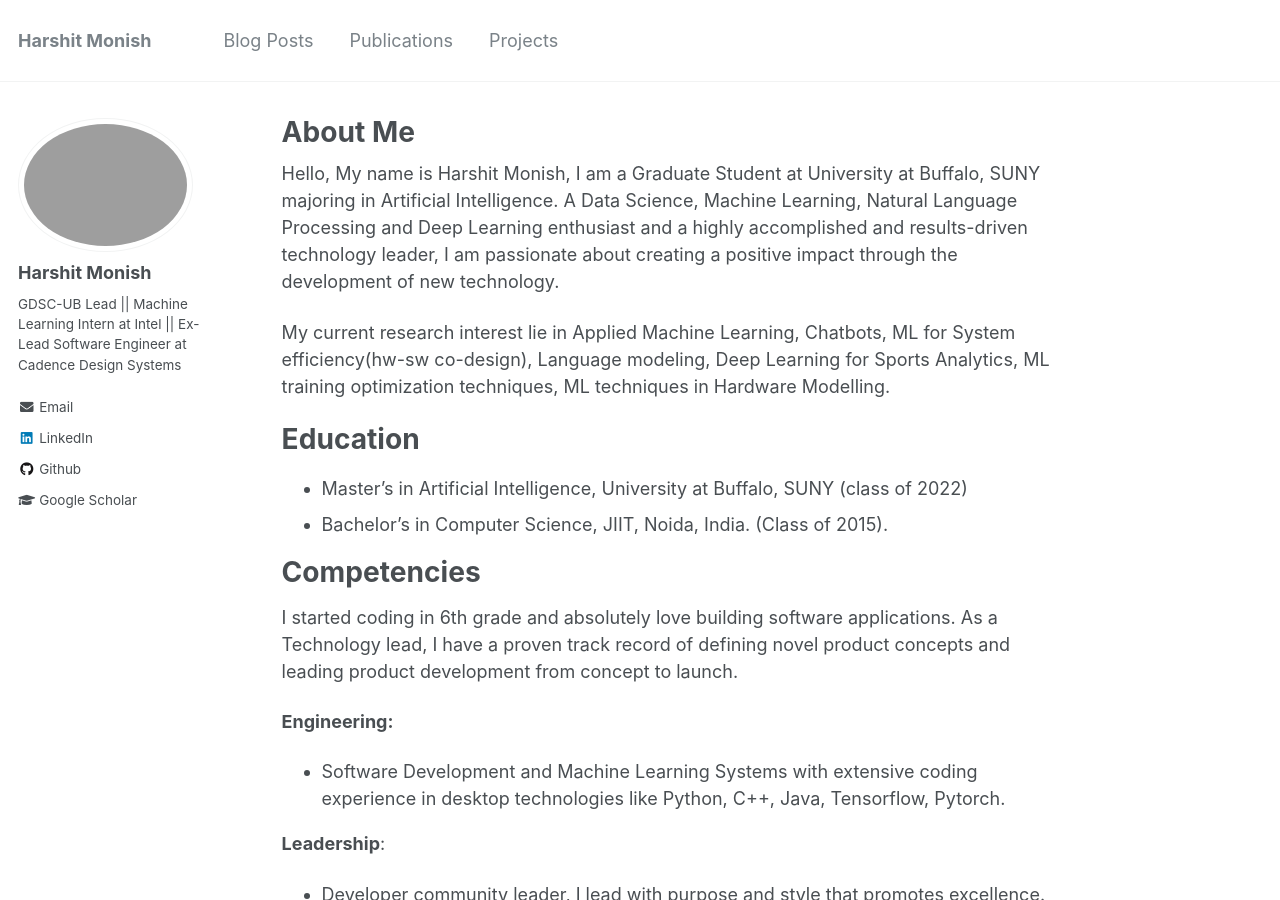
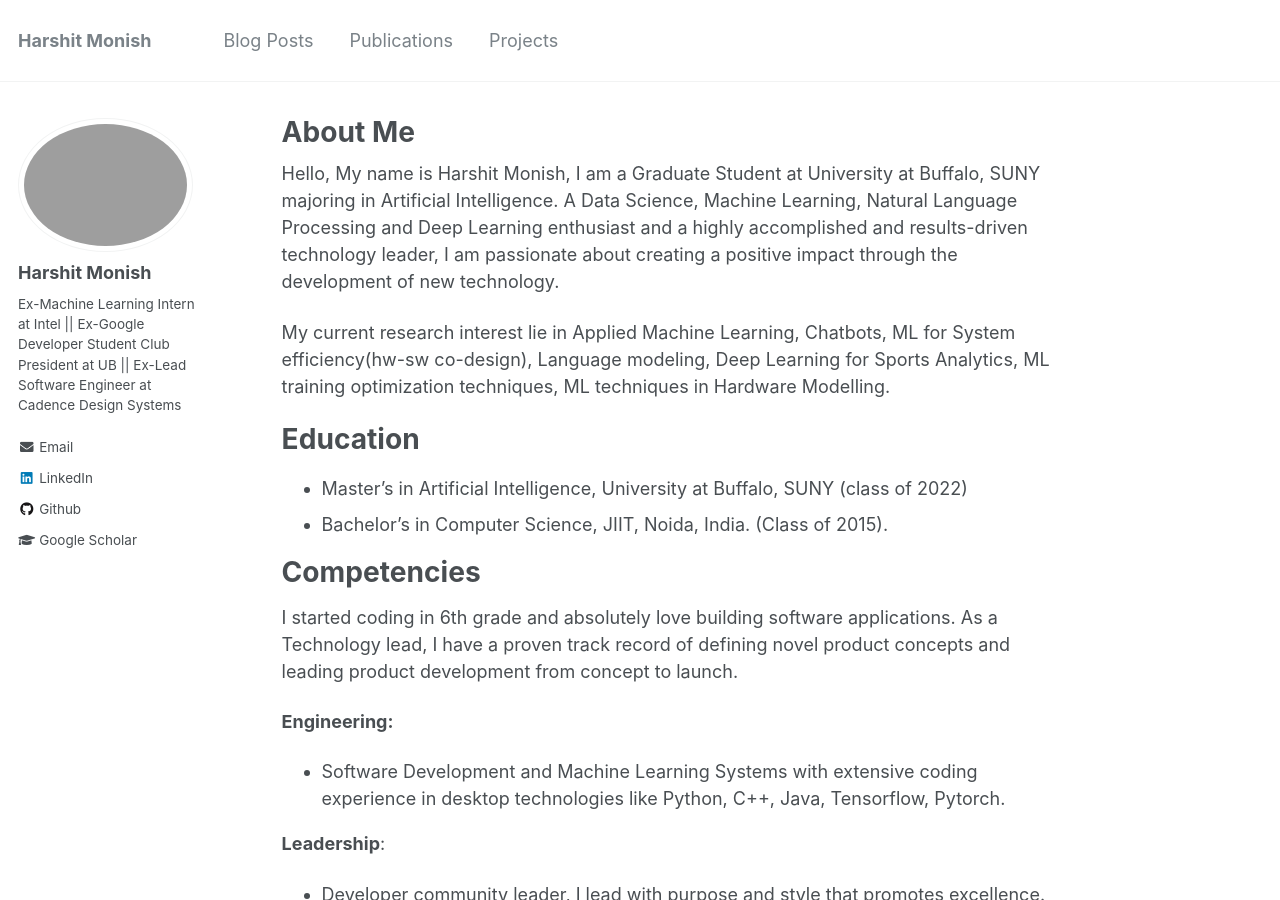
Before and after one commit to harshitmonish/harshitmonish.github.io, a Jekyll site: the page built from _pages/about.md, in a window 1280 px wide and 900 px high. Built offline with Jekyll 4.4.1, drawn with Linux system fonts in a browser that asks for light colours.

Commit message:
Updating bio

```diff
--- a/_config.yml
+++ b/_config.yml
@@ -82,7 +82,7 @@
 author:
   name             : "Harshit Monish"
   avatar           : "profile.png"
-  bio              : "GDSC-UB Lead || Machine Learning Intern at Intel || Ex-Lead Software Engineer at Cadence Design Systems"
+  bio              : "Ex-Machine Learning Intern at Intel || Ex-Google Developer Student Club President at UB || Ex-Lead Software Engineer at Cadence Design Systems"
   employer         :
   googlescholar    : "https://gdsc.community.dev/u/mnry9x/#/about"
   email            : "harshitmonish20@gmail.com"
```
